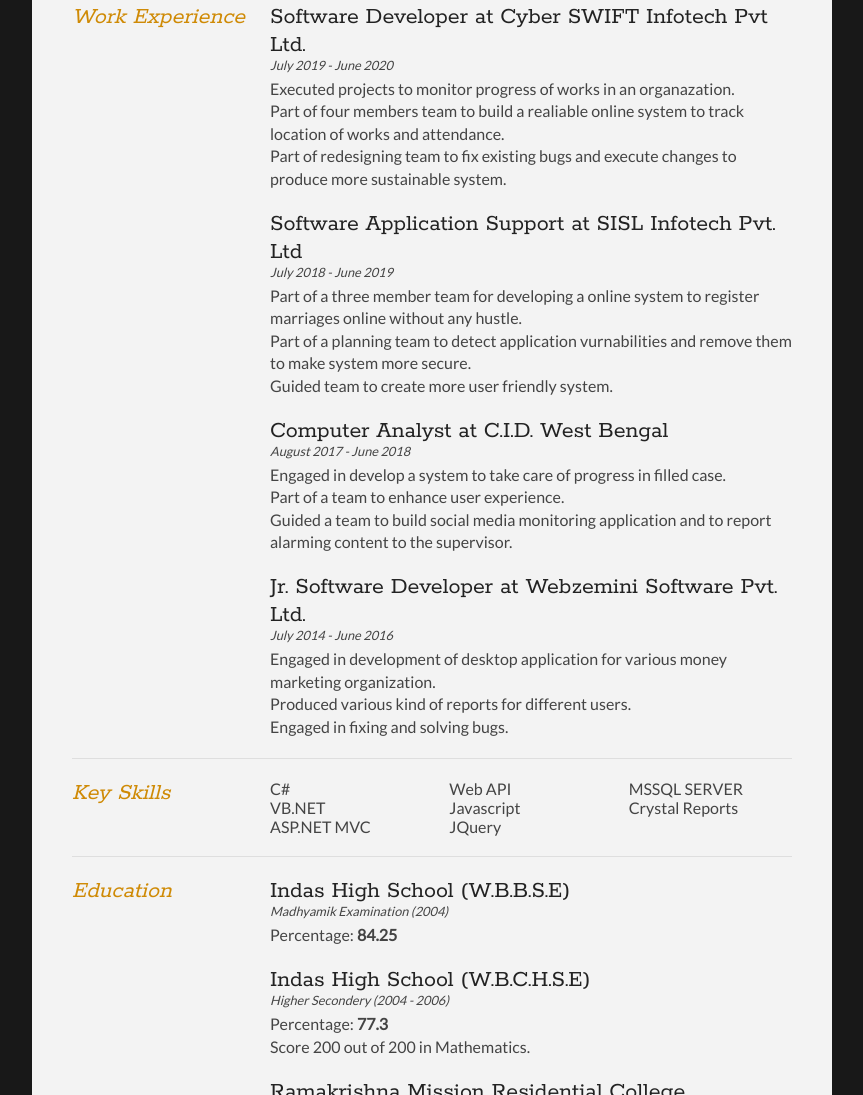
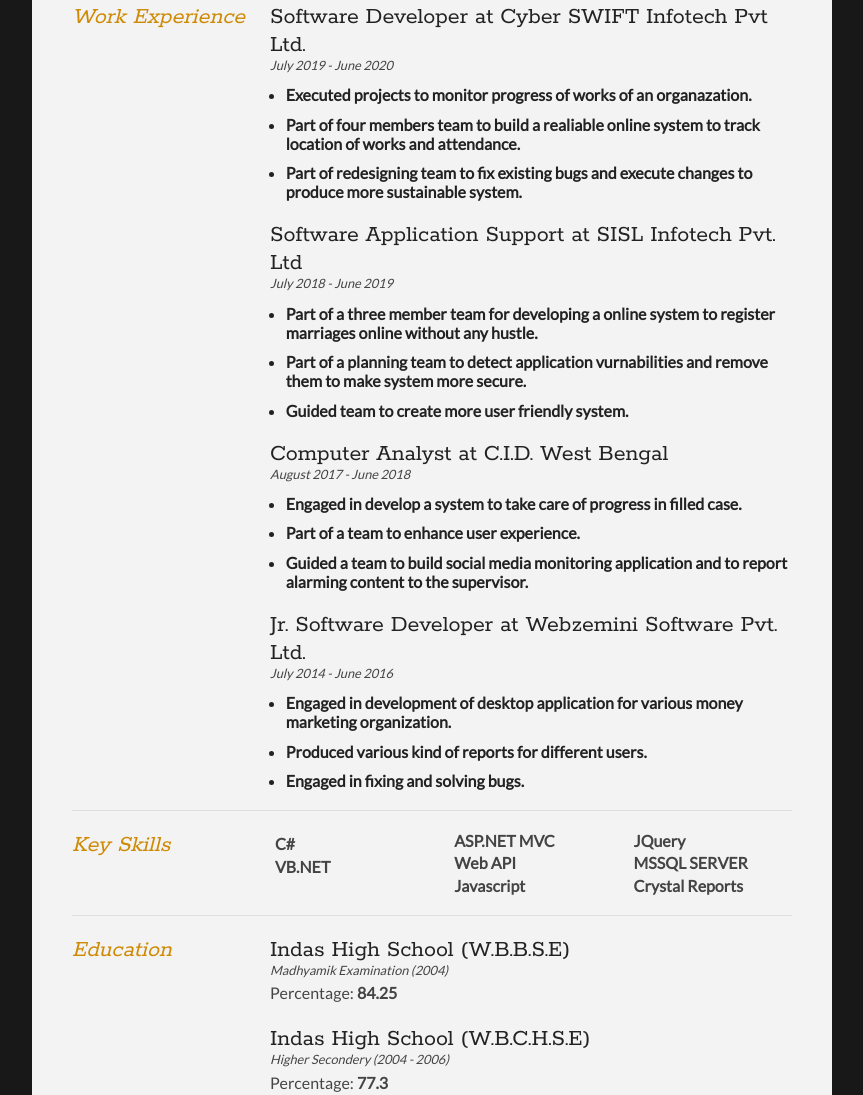
Before and after one commit to saptarshibanerje/saptarshibanerje.github.io, a plain HTML site: page newresume.html in a window 1280 px wide. Shown: the part 334-1429 px from the top of the page, without its empty margins (208-1071 px from the left). Drawn offline with Linux system fonts and the light colour scheme.

Commit message:
Making list item for work experience

```diff
--- a/newresume.html
+++ b/newresume.html
@@ -79,7 +79,7 @@
           <div class="clear"></div>
         </section>
 
-        <section>
+        <section id="work-experience">
           <div class="sectionTitle">
             <h1>Work Experience</h1>
           </div>
@@ -88,48 +88,70 @@
             <article>
               <h2>Software Developer at Cyber SWIFT Infotech Pvt Ltd.</h2>
               <p class="subDetails">July 2019 - June 2020</p>
-              <p>
-                Executed projects to monitor progress of works in an
-                organazation.<br />
-                Part of four members team to build a realiable online system to
-                track location of works and attendance.<br />
+
+              <ul>
+                <li>
+                  Executed projects to monitor progress of works of an
+                  organazation.
+                </li>
+                <li>
+                  Part of four members team to build a realiable online system
+                  to track location of works and attendance.
+                </li>
+                <li>
                   Part of redesigning team to fix existing bugs and execute
                   changes to produce more sustainable system.
-              </p>
+                </li>
+              </ul>
+
+              <p></p>
             </article>
 
             <article>
               <h2>Software Application Support at SISL Infotech Pvt. Ltd</h2>
               <p class="subDetails">July 2018 - June 2019</p>
-              <p>
+              <ul>
+                <li>
                   Part of a three member team for developing a online system to
-                register marriages online without any hustle.<br />
-                Part of a planning team to detect application vurnabilities and
-                remove them to make system more secure.<br />
-                Guided team to create more user friendly system.
-              </p>
+                  register marriages online without any hustle.
+                </li>
+                <li>
+                  Part of a planning team to detect application vurnabilities
+                  and remove them to make system more secure.
+                </li>
+                <li>Guided team to create more user friendly system.</li>
+              </ul>
+              <p></p>
             </article>
 
             <article>
               <h2>Computer Analyst at C.I.D. West Bengal</h2>
               <p class="subDetails">August 2017 - June 2018</p>
-              <p>
+              <ul>
+                <li>
                   Engaged in develop a system to take care of progress in filled
-                case.<br />
-                Part of a team to enhance user experience.<br />
+                  case.
+                </li>
+                <li>Part of a team to enhance user experience.</li>
+                <li>
                   Guided a team to build social media monitoring application and
                   to report alarming content to the supervisor.
-              </p>
+                </li>
+              </ul>
+              <p></p>
             </article>
             <article>
               <h2>Jr. Software Developer at Webzemini Software Pvt. Ltd.</h2>
               <p class="subDetails">July 2014 - June 2016</p>
-              <p>
-                Engaged in development of desktop application for various money
-                marketing organization.<br />
-                Produced various kind of reports for different users.<br />
-                Engaged in fixing and solving bugs.
-              </p>
+              <ul>
+                <li>
+                  Engaged in development of desktop application for various
+                  money marketing organization.
+                </li>
+                <li>Produced various kind of reports for different users.</li>
+                <li>Engaged in fixing and solving bugs.</li>
+              </ul>
+              <p></p>
             </article>
           </div>
           <div class="clear"></div>
--- a/style.css
+++ b/style.css
@@ -461,3 +461,8 @@ section:last-child {
 .percentage {
   font-weight: bold;
 }
+
+.sectionContent ul li {
+  font-weight: bold;
+  margin: 2% 0 1% 3%;
+}
```
Lines whose indentation alone changed are shown as unchanged.
